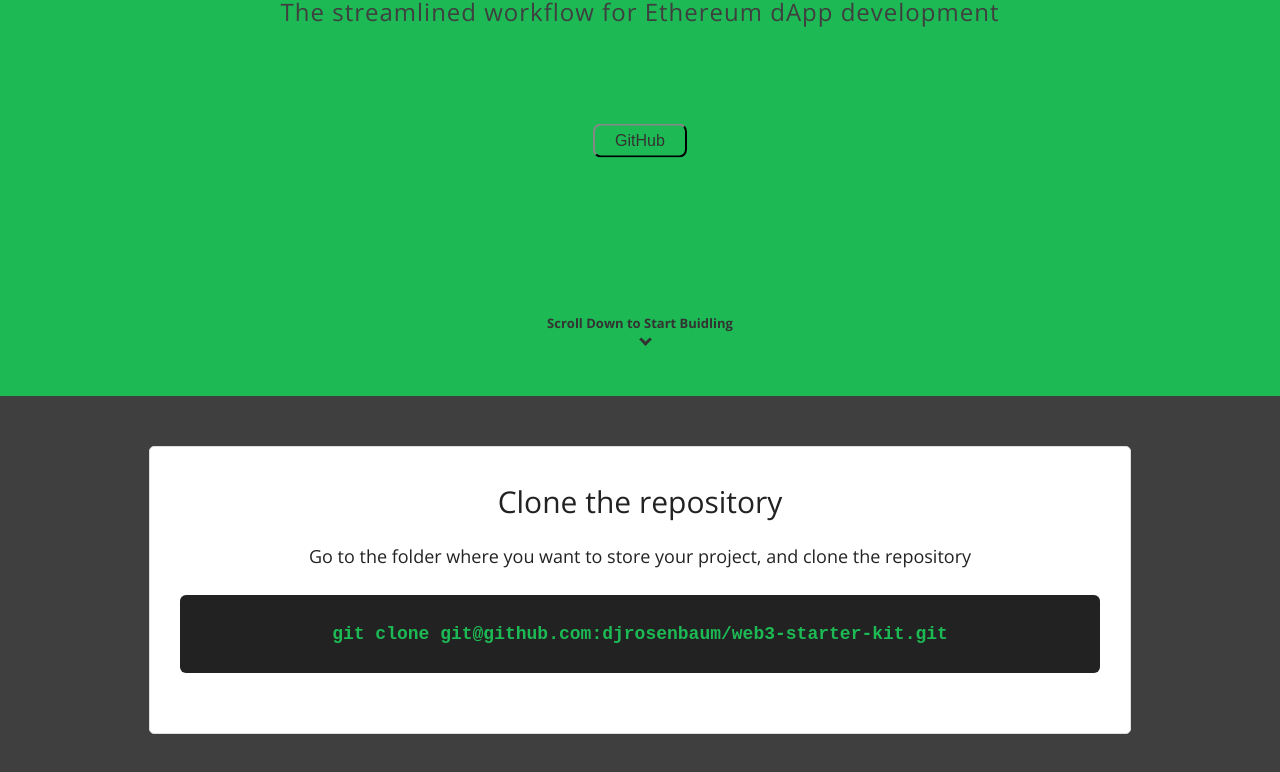
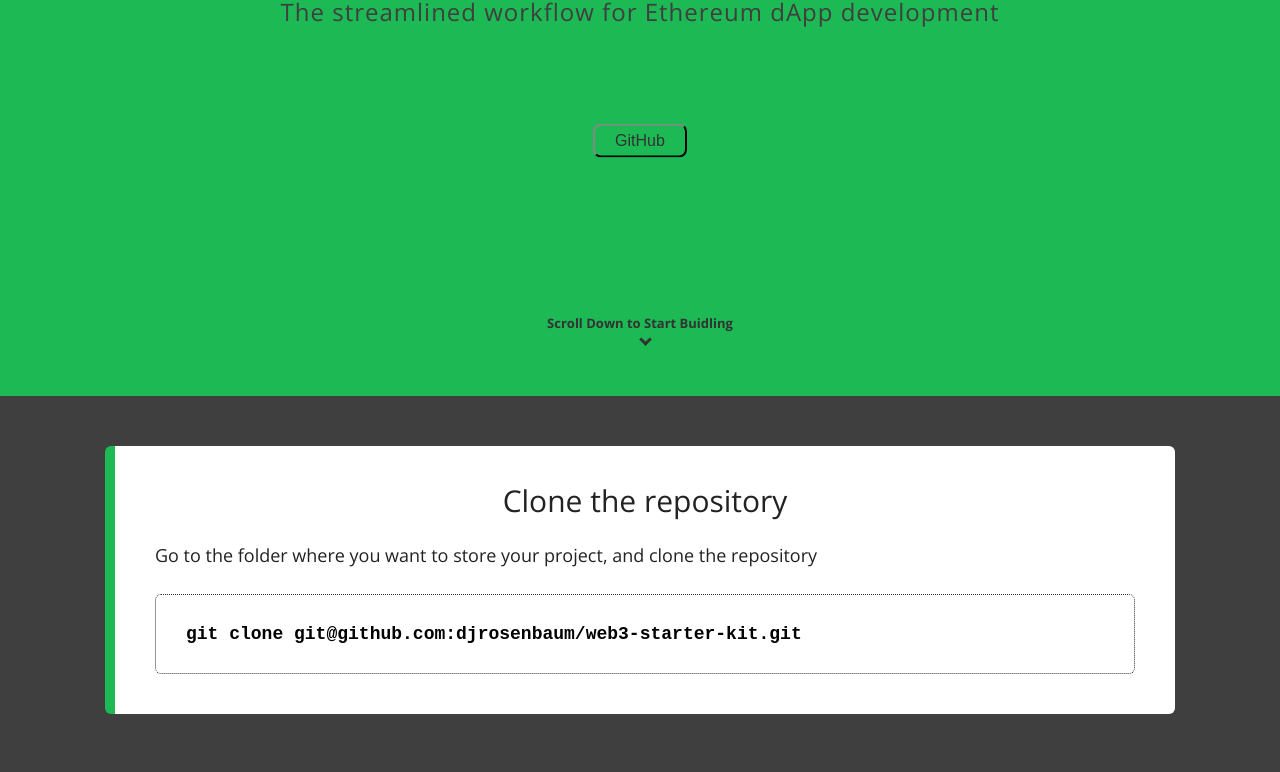
Before and after one commit to djrosenbaum/web3-starter-kit, a plain HTML site: page docs/index.html in a window 1280 px wide. Shown: the part 404-1176 px from the top of the page. Drawn offline with nearby package versions, Linux system fonts and the light colour scheme.

Commit message:
styling instructions

```diff
--- a/docs/index.html
+++ b/docs/index.html
@@ -16,21 +16,20 @@
   <style>
     .instruction {
       background-color: #fff;
+      border-left: 10px solid #1db954;
+      border-radius: 6px;
       color: #222;
       margin: 0 auto;
       margin-top: 50px;
-      position: relative;
-      padding: 40px 0 60px;
+      padding: 40px;
       font-size: 18px;
-      border: 1px solid #ddd;
-      border-radius: 5px;
-      text-align: center;
       width: 980px;
     }
 
     .instruction h2 {
       font-size: 30px;
       font-weight: 300;
+      text-align: center;
     }
 
     .instruction h3 {
@@ -42,12 +41,11 @@
     pre {
       font-family: monospace;
       white-space: pre;
-      background-color: #222;
-      margin: 0 30px;
       padding: 30px;
       border-radius: 6px;
-      color: #1db954;
+      color: #000;
       font-weight: 700;
+      border: 1px dotted #333;
     }
   </style>
 </head>
```
